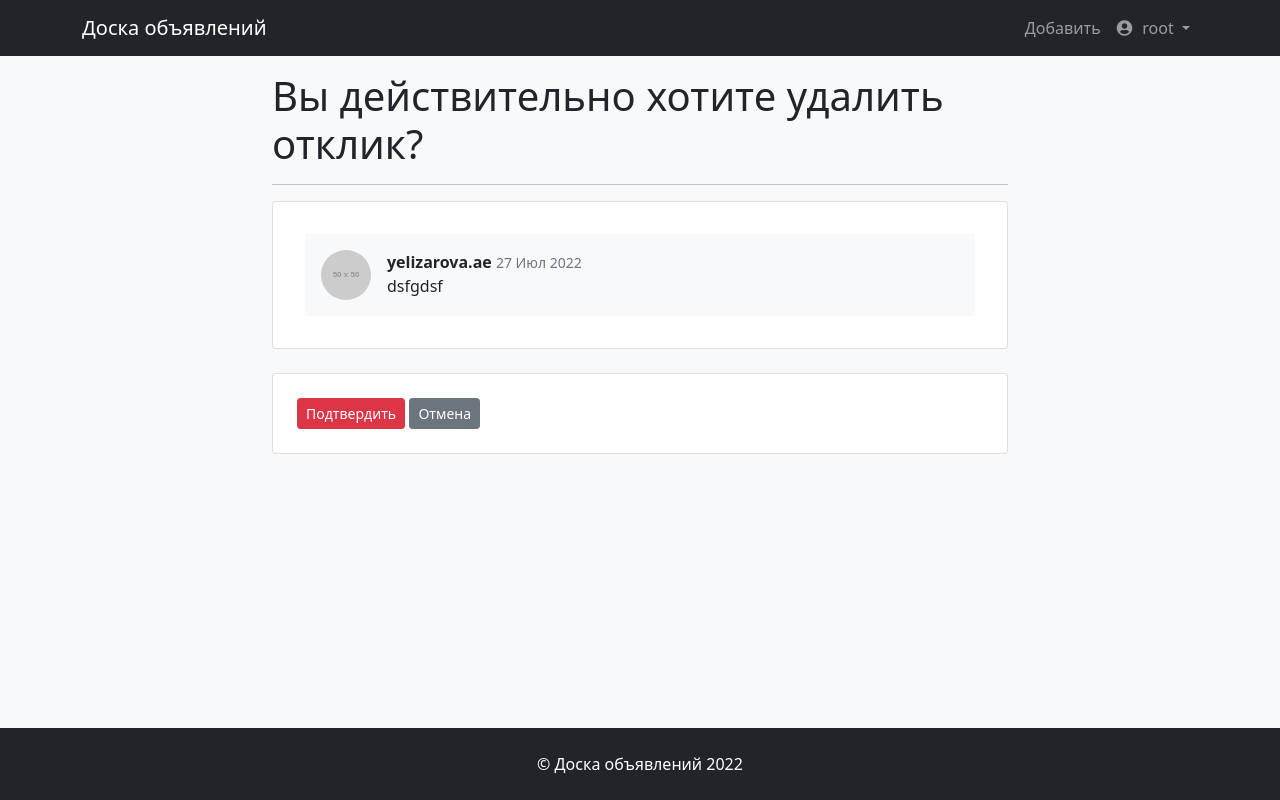
After one commit to kimgoesflying/django-message-board, a Django app: page /40/reply/delete/ in a window 1280 px wide. The commit adds this page. Run offline with Django 4.2, Linux system fonts and the light colour scheme; a user stored in the database is signed in; data comes from the database, SQL or seed files in the repository; both versions use the stored data as it was after the commit; grey boxes labelled with a size stand in for pictures from a placeholder-image service; some libraries are stand-ins or nearby versions.

Commit message:
reply_delete login requier

```diff
--- a/MessageBoard/settings.py
+++ b/MessageBoard/settings.py
@@ -165,9 +165,7 @@
 
 # allauth
 AUTHENTICATION_BACKENDS = [
-    # Needed to login by username in Django admin, regardless of `allauth`
     'django.contrib.auth.backends.ModelBackend',
-    # `allauth` specific authentication methods, such as login by e-mail
     'allauth.account.auth_backends.AuthenticationBackend',
 ]
 
--- a/posts/urls.py
+++ b/posts/urls.py
@@ -1,7 +1,8 @@
 
 from django.contrib import admin
 from django.urls import path
-from .views import PostListView, PostDetail, PostCreateView, PostUpdateView, PostDeleteView, ReplayCreateView, ReplyListView
+from .views import PostListView, PostDetail, PostCreateView, PostUpdateView, \
+    PostDeleteView, ReplayCreateView, ReplyListView, ReplyDeleteView
 
 
 urlpatterns = [
@@ -14,4 +15,5 @@ urlpatterns = [
 
     path('<int:pk>/reply', ReplayCreateView.as_view(), name='reply_create'),
     path('replies', ReplyListView.as_view(), name='replies'),
+    path('<int:pk>/reply/delete/', ReplyDeleteView.as_view(), name='reply_delete'),
 ]
--- a/posts/views.py
+++ b/posts/views.py
@@ -4,7 +4,7 @@ from .models import Post, Reply
 from .filters import PostFilter, ReplyFilter
 from .forms import PostForm, ReplyForm
 from django.contrib.auth.decorators import login_required
-from django.contrib.auth.mixins import PermissionRequiredMixin
+from django.contrib.auth.mixins import LoginRequiredMixin
 from django.urls import reverse_lazy
 from django_filters.views import FilterView
 # Create your views here.
@@ -25,7 +25,7 @@ class PostDetail(DetailView):
     context_object_name = 'post'
 
 
-class PostCreateView(CreateView):
+class PostCreateView(LoginRequiredMixin, CreateView):
     template_name = 'posts/post_create.html'
     form_class = PostForm
     success_url = reverse_lazy('posts')
@@ -36,7 +36,7 @@ class PostCreateView(CreateView):
         return response
 
 
-class PostUpdateView(UpdateView):
+class PostUpdateView(LoginRequiredMixin, UpdateView):
     template_name = 'posts/post_update.html'
     form_class = PostForm
 
@@ -45,7 +45,7 @@ class PostUpdateView(UpdateView):
         return Post.objects.get(pk=id)
 
 
-class PostDeleteView(DeleteView):
+class PostDeleteView(LoginRequiredMixin, DeleteView):
     template_name = 'posts/post_delete.html'
     queryset = Post.objects.all()
     success_url = reverse_lazy('posts')
@@ -55,7 +55,7 @@ class PostDeleteView(DeleteView):
         return Post.objects.get(pk=id)
 
 
-class ReplyListView(FilterView):
+class ReplyListView(LoginRequiredMixin, FilterView):
     context_object_name = 'replies'
     template_name = 'posts/reply_list.html'
     filterset_class = ReplyFilter
@@ -65,7 +65,7 @@ class ReplyListView(FilterView):
         return Reply.objects.filter(post__author_id=self.request.user).order_by("-date")
 
 
-class ReplayCreateView(CreateView):
+class ReplayCreateView(LoginRequiredMixin, CreateView):
     template_name = 'posts/reply_create.html'
     form_class = ReplyForm
 
@@ -77,3 +77,13 @@ class ReplayCreateView(CreateView):
 
     def get_success_url(self):
         return reverse_lazy('post', kwargs={'pk': self.object.post.id})
+
+
+class ReplyDeleteView(LoginRequiredMixin, DeleteView):
+    template_name = 'posts/reply_delete.html'
+    queryset = Reply.objects.all()
+    success_url = reverse_lazy('replies')
+
+    def get_object(self, **kwargs):
+        id = self.kwargs.get('pk')
+        return Reply.objects.get(pk=id)
--- /dev/null
+++ b/templates/posts/reply_delete.html
@@ -0,0 +1,26 @@
+{% extends 'index.html' %}
+{% block title %} Удалить Отклик {% endblock title %}
+
+{% block content %}
+<h1>Вы действительно хотите удалить отклик?</h1>
+<hr>
+<div class="card mb-4">
+    <div class="card-body">
+    <div class="d-flex m-3 p-3 bg-light">
+        <div class="flex-shrink-0"><img class="rounded-circle" src="https://dummyimage.com/50x50/ced4da/6c757d.jpg"/></div>
+        <div class="ms-3">
+            <div><span class="fw-bold">{{ reply.author }}</span> <small class="text-muted">{{ reply.date | date:'d M Y' }}</small> </div>
+            {{ reply.text }}
+        </div>
+    </div>
+    </div>
+</div>
+
+<div class="card mb-2 p-4">
+<form method="POST">
+{% csrf_token %}
+<input type="submit" value="Подтвердить" class="btn btn-danger btn-sm">
+<a href="{% url 'replies'  %}" class="btn btn-secondary btn-sm" role="button">Отмена</a>
+</form>
+</div>
+{% endblock content %}
```
Also changed, not shown: templates/posts/post_detail.html (+3 -5 lines), templates/posts/reply_list.html (+7 -6 lines), db.sqlite3, media/featured_image/2022/07/27/123.webp (added), media/featured_image/2022/07/27/leonardo.osnova.webp (added).
